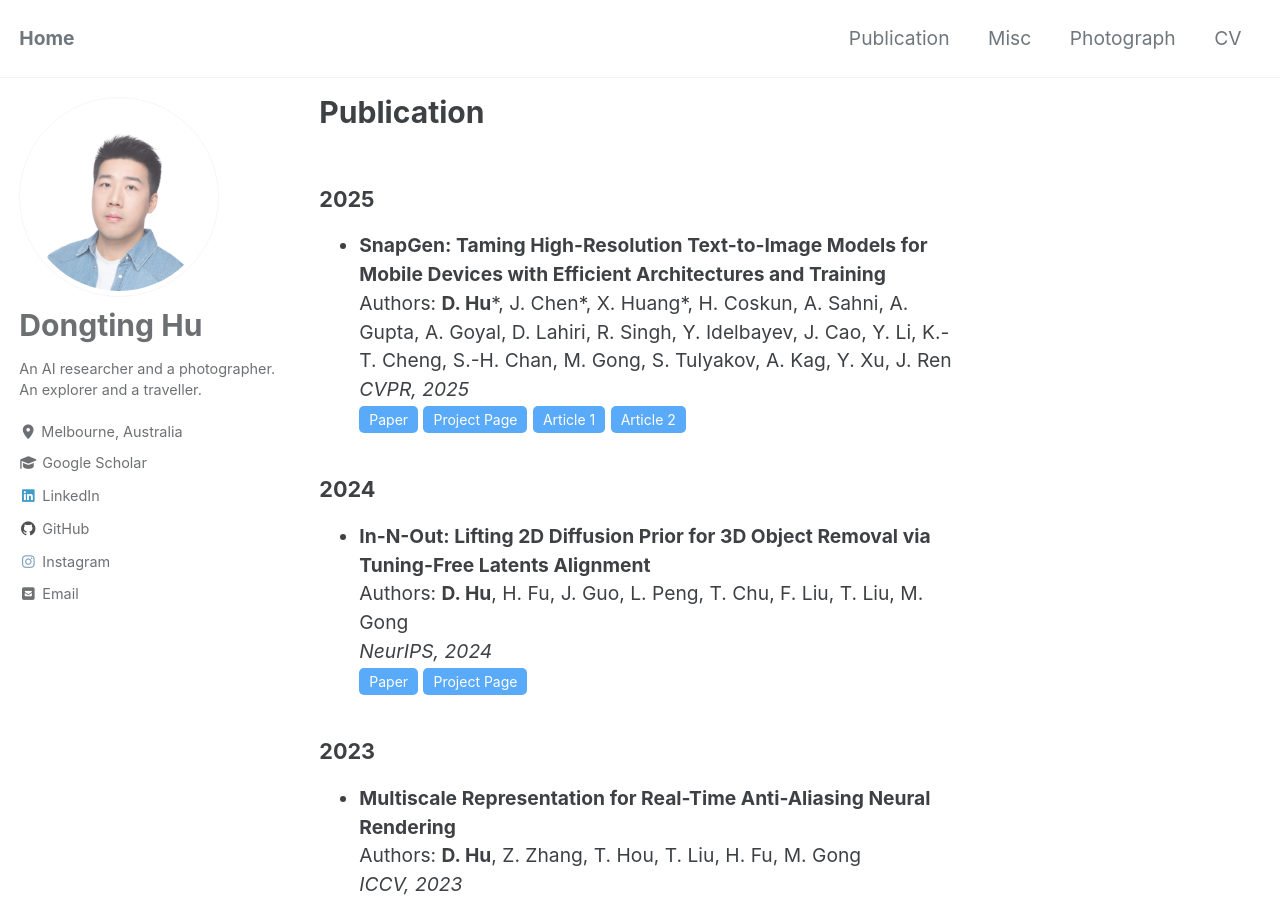
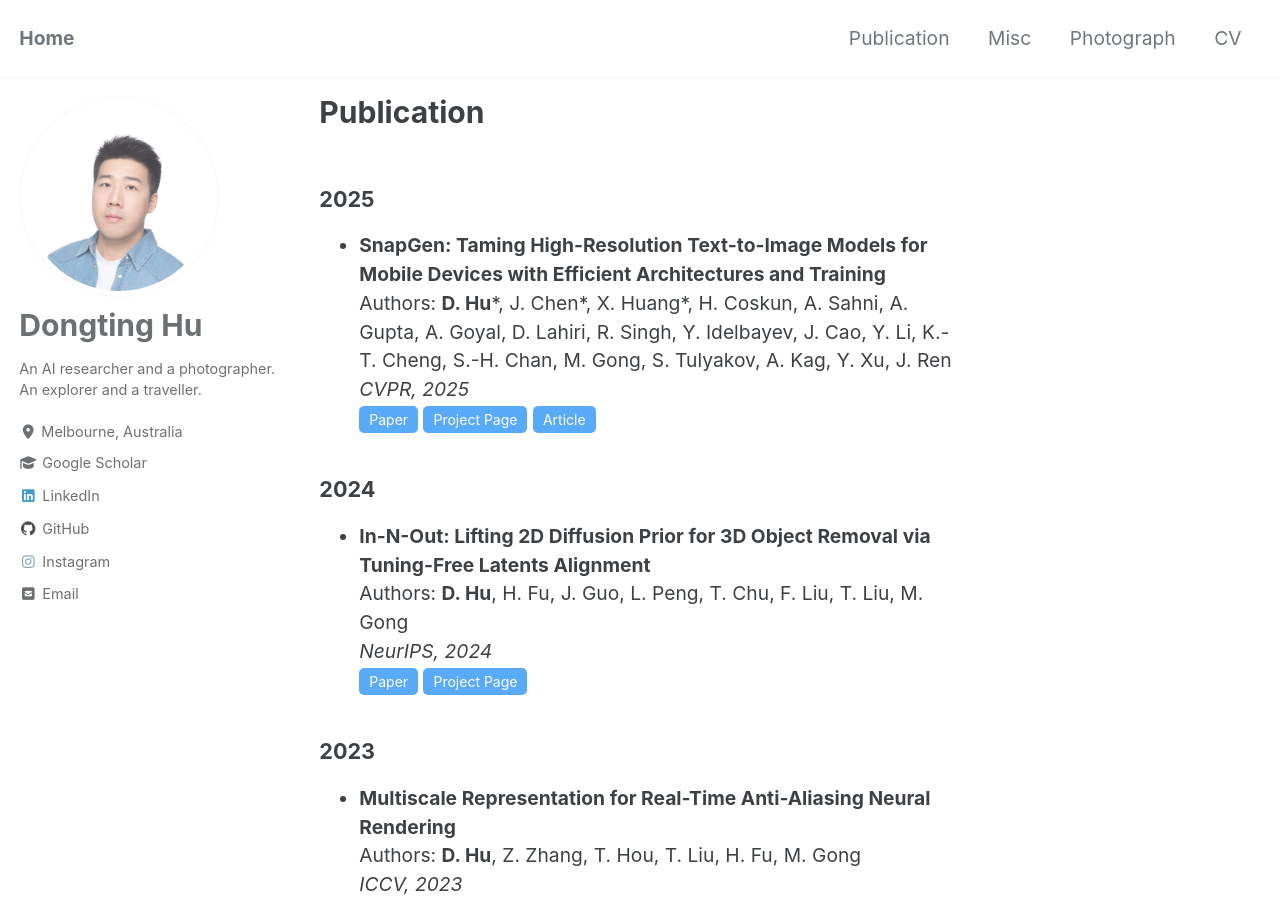
Before and after one commit to timmy11hu/timmy11hu.github.io, a Jekyll site: the page built from _pages/publication.md, in a window 1280 px wide and 900 px high. Built offline with Jekyll 4.4.1, drawn with Linux system fonts in a browser that asks for light colours; cached includes are drawn as plain includes.

Commit message:
Update publication.md

```diff
--- a/_pages/publication.md
+++ b/_pages/publication.md
@@ -23,14 +23,14 @@ author_profile: true
   </a>
   <a href="https://newsroom.snap.com/ai-text-to-image-model-for-mobile-devices" target="_blank" style="text-decoration: none;">
   <button style="padding: 5px 10px; font-size: 14px; cursor: pointer; background-color:rgb(90, 170, 250); color: white; border: none; border-radius: 5px;">
-    Article 1
+    Article
   </button>
   </a>
-  <a href="https://techcrunch.com/2025/02/04/snap-unveils-ai-text-to-image-model-for-mobile-devices" target="_blank" style="text-decoration: none;">
+  <!-- <a href="https://techcrunch.com/2025/02/04/snap-unveils-ai-text-to-image-model-for-mobile-devices" target="_blank" style="text-decoration: none;">
   <button style="padding: 5px 10px; font-size: 14px; cursor: pointer; background-color:rgb(90, 170, 250); color: white; border: none; border-radius: 5px;">
     Article 2
   </button>
-  </a>
+  </a> -->
 
 ### 2024
 - **In-N-Out: Lifting 2D Diffusion Prior for 3D Object Removal via Tuning-Free Latents Alignment**
```
